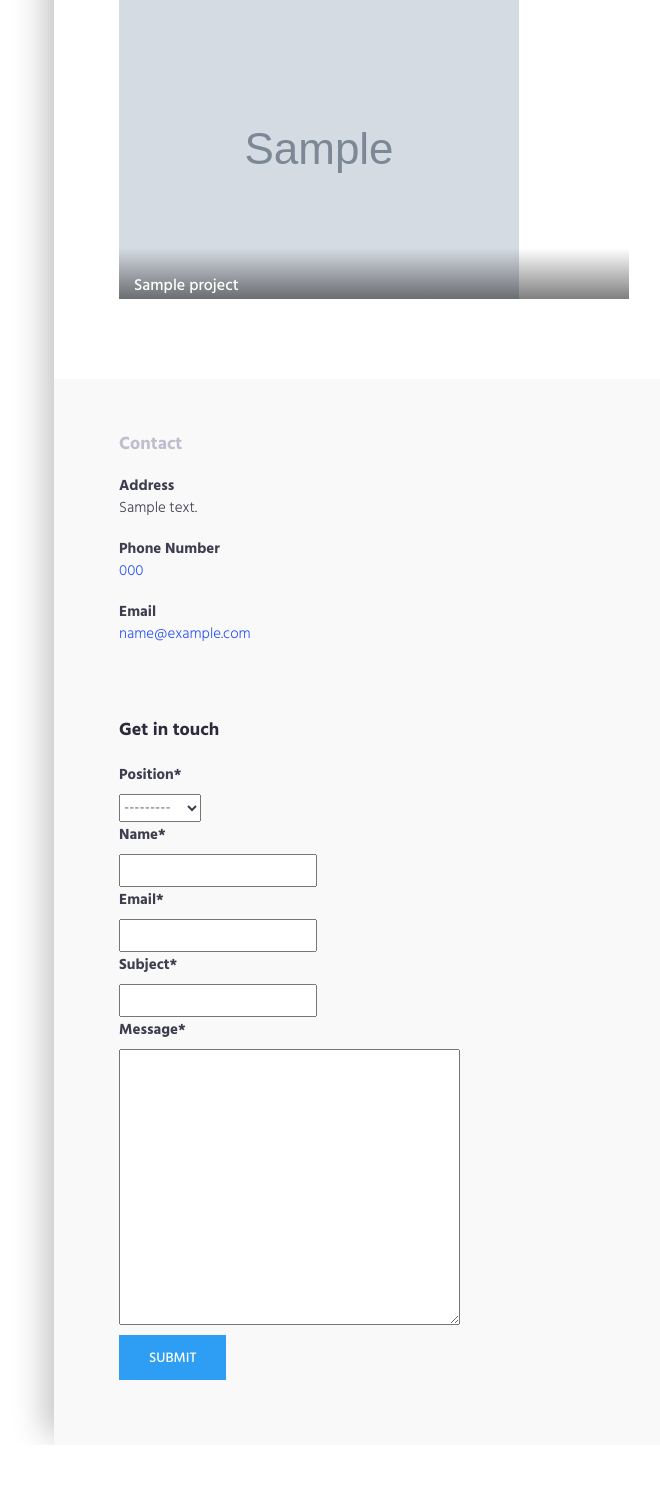
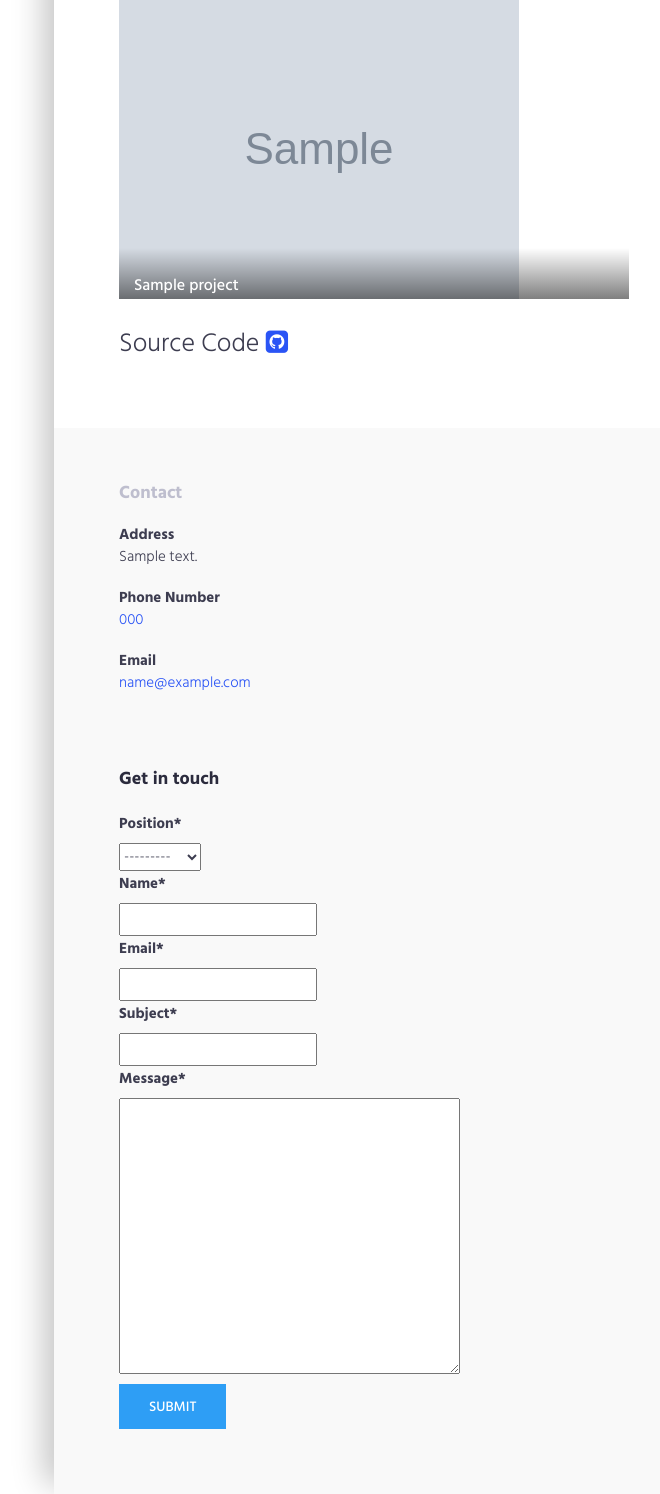
Before and after one commit to apatten001/portfolio, a Django app: page / in a window 1280 px wide. Shown: the part 1054-2548 px from the top of the page, without its empty margins (586-1246 px from the left). Before the commit the page ends 2497 px from the top, so only its background shows below. Run offline with Django 3.2, Linux system fonts and the light colour scheme; tables that the repository leaves empty hold one stand-in row (values such as "Sample post"); grey boxes marked "Sample" are stand-in pictures; some libraries are stand-ins or nearby versions.

Commit message:
add source code to portfolio

```diff
--- a/credentials/models.py
+++ b/credentials/models.py
@@ -87,6 +87,7 @@ class Project(models.Model):
     title = models.CharField(max_length=250)
     link = models.CharField(max_length=250)
     image = models.ImageField(upload_to='credentials/static/img')
+    source_code = models.CharField(max_length=250, default='https://github.com/apatten001')
 
     def __str__(self):
         return self.title
--- a/credentials/static/css/style.css
+++ b/credentials/static/css/style.css
@@ -261,7 +261,7 @@ button:focus,
     z-index             : -1;
     width               : 100%;
     height              : 100%;
-    background-image    : url(../img/Everwell.jpg);
+    /*background-image    : url(../img/img-profile.jpg);*/
     background-size     : cover;
     background-position : center top;
     }
@@ -574,3 +574,7 @@ button:focus,
     color : white;
     font :1px
 }
+
+#github{
+    font-size: 26px;
+}
--- a/credentials/templates/credentials/index.html
+++ b/credentials/templates/credentials/index.html
@@ -26,16 +26,18 @@
     <header class="header">
         <div class="content text-center">
             {% for object in object_list %}
-            <h1>Hi, I'm {{ object.get_fullname }}!</h1>
-            <p class="lead">{{ object.title }}</p>
+                <h1>{{ object.get_fullname }}</h1>
+                <p class="lead">{{ object.title }}</p>
             {% endfor %}
             <ul class="social-icon">
                 {% for social in socials %}
-                <li><a href="{{ social.social_link }}"><i class="{{ social.social_icon }}" aria-hidden="true"></i></a></li>
+                    <li><a href="{{ social.social_link }}"><i class="{{ social.social_icon }}" aria-hidden="true"></i></a></li>
                 {% endfor %}
             </ul>
         </div>
-        <div class="profile-img"><img src="{% static 'img/Everwell.jpg' %}"></div>
+        <div class="profile-img" style="background-image: url('{% static 'img/Everwell.jpg' %}')">
+{#            <img src="{% static 'img/Everwell.jpg' %}" alt="profile_pic">#}
+        </div>
     </header>
     <!-- .header-->
 </div>
@@ -179,6 +181,9 @@
                 </a>
                 <!-- .portfolio-item -->
             </div>
+                <div class="col-md-12">
+                <p id="github"> Source Code <a href="{{ item.source_code }}"><i class="fa fa-github-square" aria-hidden="true"></i></a></p>
+                </div>
             {% endfor %}
         </div>
         <!-- /.row -->
```
Also changed, not shown: credentials/media/credentials/static/img/LGM.jpg (deleted), credentials/media/credentials/static/img/LGREM-1.jpg (deleted).
